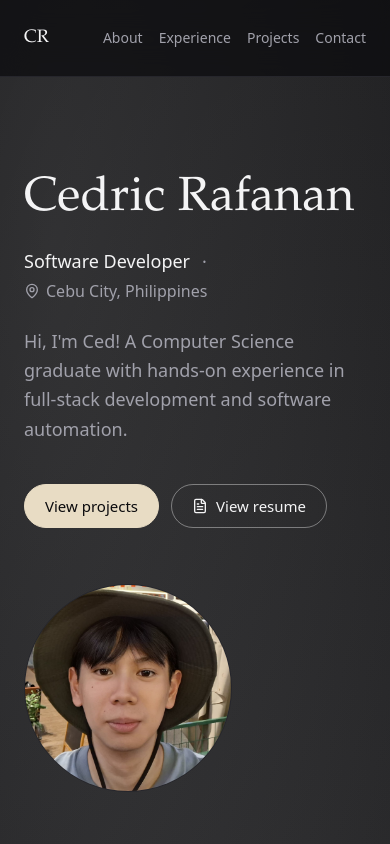
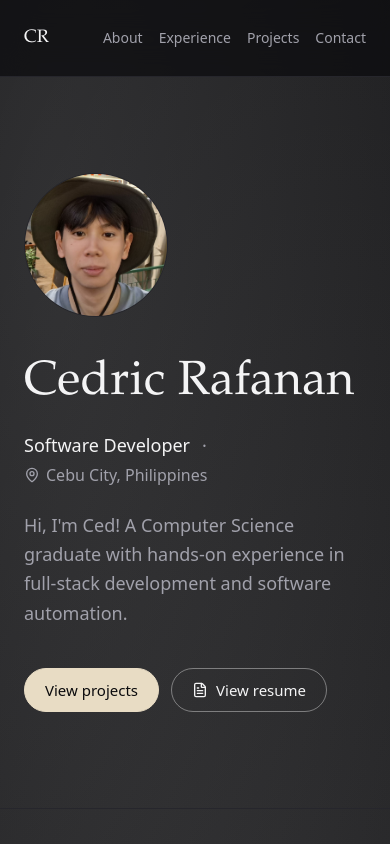
Before and after one commit to CedRaf/Portfolio, a React (Vite) app: page / in a window 390 px wide. Shown: the top 844 px of the page. Built offline with nearby package versions, Linux system fonts and the light colour scheme.

Commit message:
refactor: refined layout of Hero component for improved mobile visibility and accessibility

```diff
--- a/src/components/Hero.tsx
+++ b/src/components/Hero.tsx
@@ -27,7 +27,28 @@ export function Hero() {
       aria-labelledby="hero-heading"
       className="band border-b border-border py-24 lg:py-40"
     >
-      <div className="mx-auto flex w-full max-w-[110rem] flex-col items-start gap-14 lg:flex-row lg:items-center lg:justify-center lg:gap-24 2xl:gap-48">
+      <div className="mx-auto flex w-full max-w-[110rem] flex-col items-start gap-10 lg:flex-row lg:items-center lg:justify-center lg:gap-24 2xl:gap-48">
+        {/*
+          Portrait is first in the DOM so it leads on mobile with no order
+          override — visual order and reading order stay identical there, which
+          is the case that matters for screen readers. `lg:order-last` moves it
+          back to the right on desktop, where leading with it pushed the h1 384px
+          off the left edge every section below it shares.
+
+          Smaller on mobile than it used to be: at 208px, leading with the
+          portrait pushed both CTAs to 864px on an 812px viewport. This keeps
+          them visible.
+        */}
+        <motion.div {...rise(0)} className="shrink-0 lg:order-last">
+          <img
+            src="/images/profilepic.jpg"
+            alt={`Portrait of ${site.shortName}`}
+            width="288"
+            height="288"
+            className="size-36 rounded-full border border-border object-cover sm:size-44 lg:size-72"
+          />
+        </motion.div>
+
         <div className="flex-1 lg:max-w-[54rem]">
           <motion.h1
             {...rise(0)}
@@ -65,16 +86,6 @@ export function Hero() {
             <ResumeDialog />
           </motion.div>
         </div>
-
-        <motion.div {...rise(0.1)} className="shrink-0">
-          <img
-            src="/images/profilepic.jpg"
-            alt={`Portrait of ${site.shortName}`}
-            width="288"
-            height="288"
-            className="size-52 rounded-full border border-border object-cover lg:size-72"
-          />
-        </motion.div>
       </div>
     </section>
   )
```
